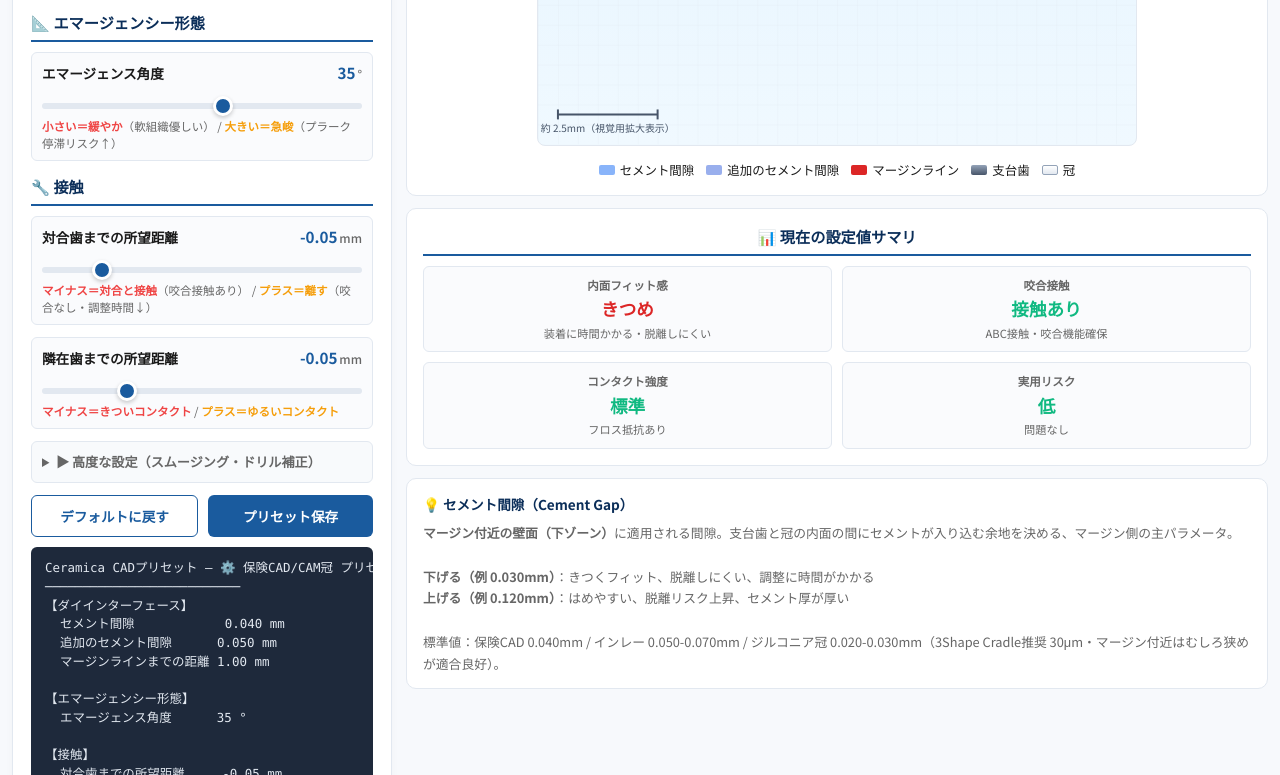
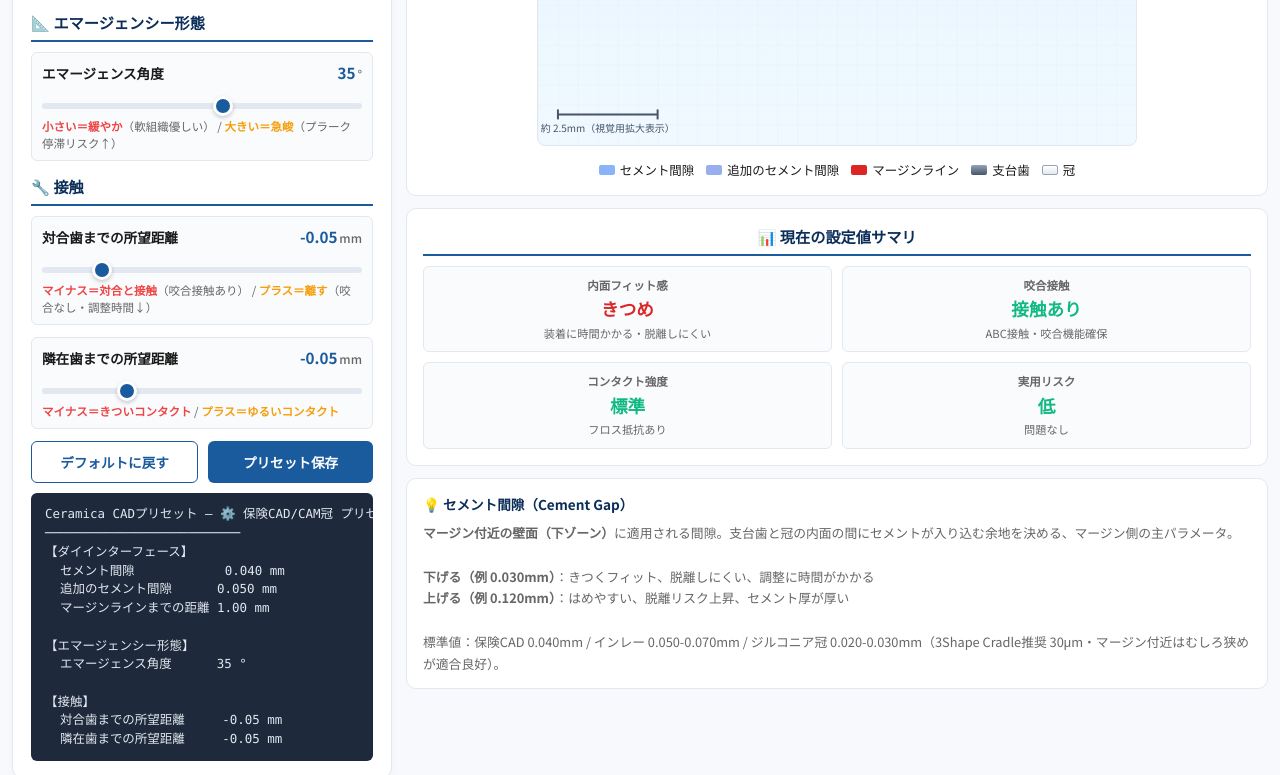
Before and after one commit to Ceramicadentallaboratory/ceramica-cad-sim, a plain HTML site: page index.html in a window 1280 px wide. Both pictures are taken after a click on the button "プリセット保存". Shown: the part 641-1416 px from the top of the page. Drawn offline with Linux system fonts and the light colour scheme.

Commit message:
Remove smoothingDistance and the entire advanced section: lab-internal parameters

```diff
--- a/index.html
+++ b/index.html
@@ -496,20 +496,6 @@ details.advanced[open] summary {
         <div class="desc"><span class="tight">マイナス＝きついコンタクト</span> / <span class="loose">プラス＝ゆるいコンタクト</span></div>
       </div>
 
-      <details class="advanced">
-        <summary>▶ 高度な設定（スムージング・ドリル補正）</summary>
-
-        <div class="slider-row" data-param="smoothingDistance" style="margin-top:10px;">
-          <div class="label-row">
-            <span class="label">スムージング距離</span>
-            <span class="value"><span id="v-smoothingDistance">0.20</span><span class="unit">mm</span></span>
-          </div>
-          <input type="range" id="smoothingDistance" min="0.05" max="0.50" step="0.01" value="0.20">
-          <div class="desc">内面スムージングの範囲・大きいほど滑らか</div>
-        </div>
-
-      </details>
-
       <div class="actions">
         <button class="btn btn-secondary" id="btnReset">デフォルトに戻す</button>
         <button class="btn btn-primary" id="btnSave">プリセット保存</button>
@@ -697,10 +683,6 @@ const EXPLAIN = {
     title: '隣在歯までの所望距離（Desired Distance to Adjacent）',
     body: '冠と隣接歯との距離。コンタクトの強さを決定。<br><br><b>マイナス値（-0.08mm）</b>：きついコンタクト（フロス通りにくい・院長の好み）<br><b>-0.05mm</b>：標準（フロス抵抗あり）<br><b>ゼロ（0mm）</b>：軽く接触<br><b>プラス値</b>：離開（ブリッジポンティック等以外は非推奨）<br><br>臨床標準：-0.05 ~ -0.03mm。'
   },
-  smoothingDistance: {
-    title: 'スムージング距離',
-    body: '内面のスムージング処理範囲。大きいほど内面が滑らか、小さいほどスキャンデータに忠実。通常0.2mm標準。'
-  },
   emergenceAngle: {
     title: 'エマージェンス角度（Emergence Angle）',
     body: '<b>歯肉縁下（プラットフォーム→歯肉縁）で軟組織を押している輪郭の傾き</b>。補綴物の長軸（垂直）に対する角度で測る。<br><br><b>小さい（緩やか・＜30°）</b>：サブジンジバル側が細く立ち上がる → 歯肉への圧迫少・血流維持・清掃性◎<br><b>大きい（急峻・＞30°）</b>：サブジンジバル側が太く広がる → 歯肉を外側に押し出す・退縮・プラーク停滞・炎症リスク↑<br><br><b>臨床標準値</b><br>・自然歯 前歯：27-30°<br>・自然歯 臼歯：36-39°<br>・<b>インプラント補綴：≦30°推奨</b>（＞30°で歯肉炎症・縁下骨吸収リスク顕著・Soulami 2022 systematic review）<br><br>インプラントでは特に重要——軟組織シール形成と長期予後を決定する要素。スライダーで歯肉縁下の輪郭が太く/細くなる様子を確認できる。'
@@ -716,7 +698,6 @@ const PRESETS = {
     emergenceAngle: 35,
     antagonistDistance: -0.05,
     adjacentDistance: -0.05,
-    smoothingDistance: 0.20,
   },
   zirconia: {
     cementGap: 0.040,       // 3Shape推奨値
@@ -725,7 +706,6 @@ const PRESETS = {
     emergenceAngle: 32,
     antagonistDistance: -0.05,
     adjacentDistance: -0.05,
-    smoothingDistance: 0.20,
   },
   implant: {
     cementGap: 0.050,
@@ -734,7 +714,6 @@ const PRESETS = {
     emergenceAngle: 28,     // 30°以下推奨
     antagonistDistance: -0.02,
     adjacentDistance: -0.03,
-    smoothingDistance: 0.20,
   }
 };
 
@@ -1333,8 +1312,7 @@ const HIGHLIGHT_MAP = {
   extraCementGap:    ['extraGapFill'],
   marginDistance:    ['primaryGapFill', 'extraGapFill', 'marginLineL', 'marginLineR', 'marginLabel'],
   antagonistDistance:['crownOuter', 'contactPatchTop'],
-  adjacentDistance:  ['crownOuter', 'contactPatchL', 'contactPatchR'],
-  smoothingDistance: ['prepTooth']
+  adjacentDistance:  ['crownOuter', 'contactPatchL', 'contactPatchR']
 };
 
 let highlightTimer = null;
@@ -1406,10 +1384,7 @@ document.getElementById('btnSave').addEventListener('click', () => {
 
 【接触】
   対合歯までの所望距離     ${formatValue('antagonistDistance', state.antagonistDistance)} mm
-  隣在歯までの所望距離     ${formatValue('adjacentDistance', state.adjacentDistance)} mm
-
-【詳細】
-  スムージング距離        ${formatValue('smoothingDistance', state.smoothingDistance)} mm`;
+  隣在歯までの所望距離     ${formatValue('adjacentDistance', state.adjacentDistance)} mm`;
   output.textContent = text;
   output.classList.add('show');
 
```
